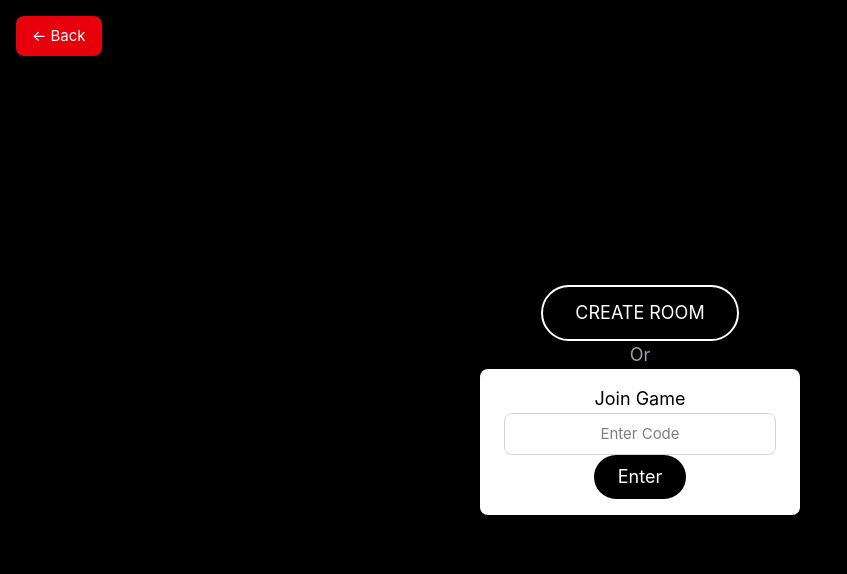
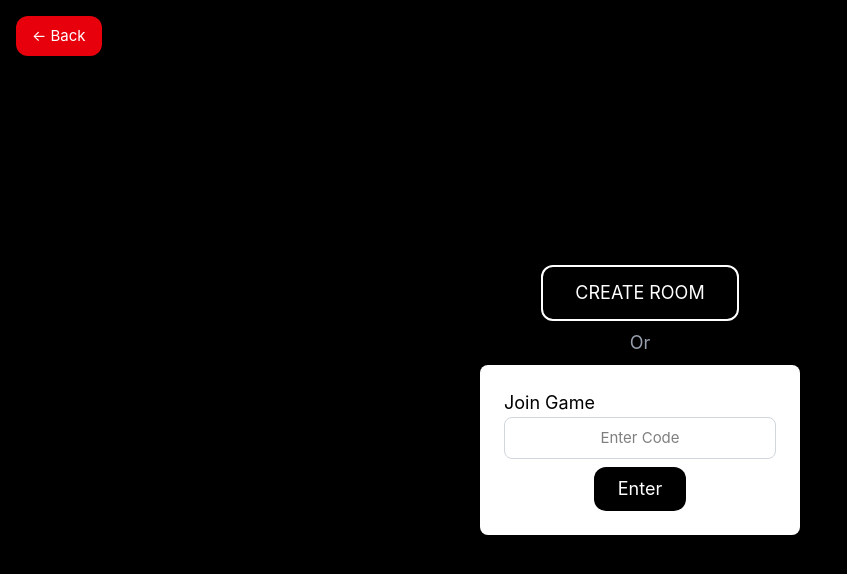
Before and after one commit to faizhalifunn/VueToAPI, a Vue app: page /admin in a window 1280 px wide. Shown: the top 574 px of the page, without its empty margins (0-847 px from the left). Built offline with nearby package versions, Linux system fonts and the light colour scheme.

Commit message:
perapian

```diff
--- a/src/components/CreateGameButton.vue
+++ b/src/components/CreateGameButton.vue
@@ -3,7 +3,7 @@
     <!-- 🔙 Tombol Back Berwarna Merah -->
     <button
       @click="goBack"
-      class="absolute top-4 left-4 bg-red-600 text-white px-4 py-2 rounded-lg font-medium hover:bg-red-500 transition hover:scale-105 shadow-md"
+      class="absolute top-4 left-4 bg-red-600 text-white px-4 py-2 rounded-xl font-medium hover:bg-red-500 transition hover:scale-105 shadow-md"
     >
       ← Back
     </button>
@@ -12,17 +12,18 @@
     <button
       @click="resetAndCreateGame"
       :disabled="isProcessing"
-      class="text-white bg-black border-2 border-white font-bold text-lg px-8 py-3 rounded-full shadow-md hover:bg-gray-800 hover:shadow-lg transition disabled:opacity-50 disabled:cursor-not-allowed"
+      class="text-white bg-black border-2 border-white font-bold text-lg px-8 py-3 rounded-xl shadow-md hover:bg-gray-800 hover:shadow-lg transition disabled:opacity-50 disabled:cursor-not-allowed"
     >
       <span v-if="isProcessing" class="loading-spinner mr-2"></span>
       <span>{{ isProcessing ? "Processing..." : "CREATE ROOM" }}</span>
     </button>
 
     <!-- Text Separator -->
-    <span class="text-gray-400 font-medium text-lg">Or</span>
+    <span class="text-gray-400 font-medium text-lg py-2">Or</span>
 
     <!-- Input dan Tombol Join Game -->
-    <div class="bg-white rounded-lg shadow-md px-6 py-4 flex flex-col items-center space-y-4 w-80">
+    <div class="bg-white rounded-lg shadow-md p-6 flex flex-col items-center space-y-4 w-80">
+      <div>
         <h2 class="text-black font-bold text-lg">Join Game</h2>
         <input
         v-model="joinGameCode"
@@ -30,14 +31,17 @@
         placeholder="Enter Code"
         class="w-full px-4 py-2 border border-gray-300 text-black rounded-lg text-center focus:outline-none focus:ring-2 focus:ring-gray-500"
         />
+      </div>
+      <div class="pt-2">
         <button
           @click="joinGame"
           :disabled="isProcessing"
-        class="bg-black text-white font-medium text-lg px-6 py-2 rounded-full hover:bg-gray-800 transition disabled:opacity-50 disabled:cursor-not-allowed"
+          class="bg-black text-white font-medium text-lg px-6 py-2 rounded-xl hover:bg-gray-800 transition disabled:opacity-50 disabled:cursor-not-allowed"
         >
           <span v-if="isProcessing" class="loading-spinner mr-2"></span>
           <span>{{ isProcessing ? "Processing..." : "Enter" }}</span>
         </button>
+      </div>
     </div>
   </div>
 </template>
--- a/src/components/CreateTeam.vue
+++ b/src/components/CreateTeam.vue
@@ -16,7 +16,7 @@
 
       <!-- Jika ada teamName tersimpan, tampilkan opsi reconnect -->
       <div v-if="savedTeamName">
-        <p class="text-gray-700 text-center mb-4">You were in team <strong>{{ savedTeamName }}</strong></p>
+        <p class="text-gray-700 text-center mb-4 pb-1">You were in team <strong>{{ savedTeamName }}</strong></p>
         <button
           @click="reconnectTeam"
           :disabled="loading"
@@ -27,25 +27,25 @@
         </button>
         <button
           @click="resetTeam"
-          class="text-gray-600 mt-2 text-sm underline w-full text-center block"
+          class="text-gray-600 mt-2 text-sm underline w-full text-center block pt-1"
         >
           Join with a different team
         </button>
       </div>
 
       <!-- Jika tidak ada teamName, tampilkan input untuk memasukkan team baru -->
-      <div v-else>
-        <label class="block text-lg font-semibold text-black mb-2">Team Name:</label>
+      <div v-else >
+        <label class="block text-lg font-semibold text-black mb-2 pb-2">Team Name:</label>
         <input
           v-model="teamName"
           type="text"
           placeholder="Enter team name"
-          class="w-full p-2 rounded-lg border text-gray-700 border-gray-300 focus:outline-none focus:ring-2 focus:ring-gray-500"
+          class="w-full p-2 rounded-lg border text-gray-700 border-gray-300 focus:outline-none focus:ring-2 pb-2 focus:ring-gray-500"
         />
         <button
           @click="joinGame"
           :disabled="loading"
-          class="w-full bg-black text-white text-lg font-semibold py-2 rounded-lg hover:bg-gray-800 transition mt-4"
+          class="bg-black w-full text-white text-lg font-semibold py-2 rounded-lg hover:bg-gray-800 transition mt-4"
         >
           <span v-if="loading" class="loading-spinner mr-2"></span>
           <span>{{ loading ? "Joining..." : "Join Game" }}</span>
--- a/src/components/FirstPage.vue
+++ b/src/components/FirstPage.vue
@@ -19,7 +19,7 @@
       </button>
 
       <!-- Pilihan Role (Admin, Strategic, Marketing) -->
-      <div class="flex justify-center gap-x-8 mt-6">
+      <div class="flex justify-center gap-x-8 mt-6 pt-4">
         <button @click="selectRole('Admin')" class="text-black text-sm font-medium hover:underline">Admin</button>
         <button @click="selectRole('Strategic Facilitator')" class="text-black text-sm font-medium hover:underline">
           Strategic
@@ -33,14 +33,14 @@
     <!-- Form Join Game (Modal) -->
     <div v-if="showPlayerForm" class="fixed inset-0 flex items-center justify-center bg-black bg-opacity-50">
       <div class="bg-white rounded-lg shadow-lg p-6 w-80">
-        <h2 class="text-lg font-semibold text-center mb-4 text-gray-900">Join Game</h2>
+        <h2 class="text-lg font-semibold text-center mb-4 text-gray-900 pb-1">Join Game</h2>
         <input
           v-model="joinGameCode"
           type="text"
           placeholder="Enter Code"
           class="w-full px-4 py-2 border border-gray-300 text-black rounded-lg text-center mt-2"
         />
-        <div class="flex justify-between mt-6">
+        <div class="flex justify-between mt-6 pt-1">
           <span
             @click="closeJoinForm"
             class="text-gray-600 text-sm cursor-pointer hover:underline transition"
```
Lines whose indentation alone changed are shown as unchanged.
